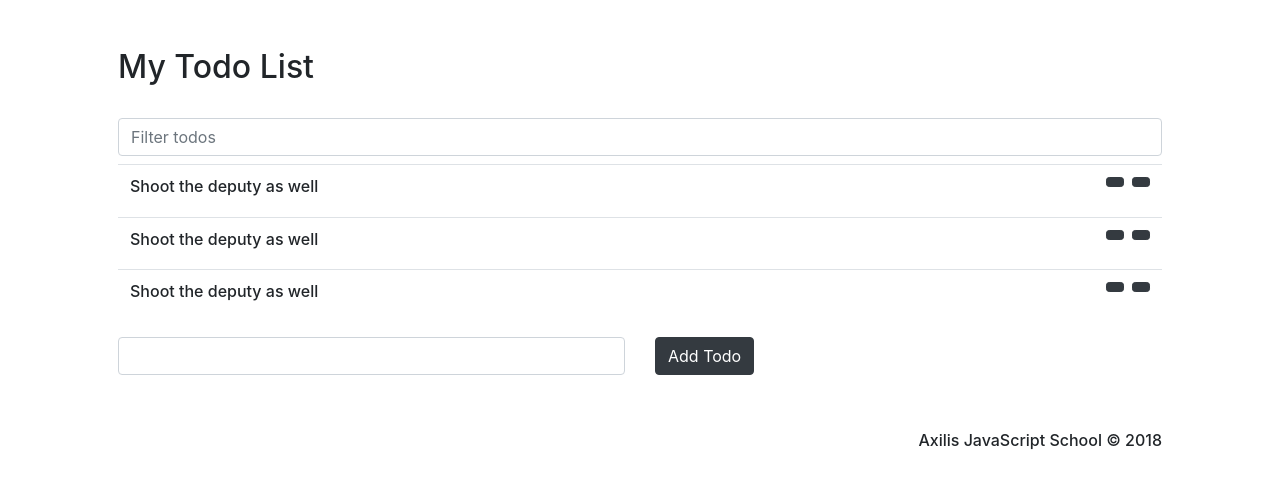
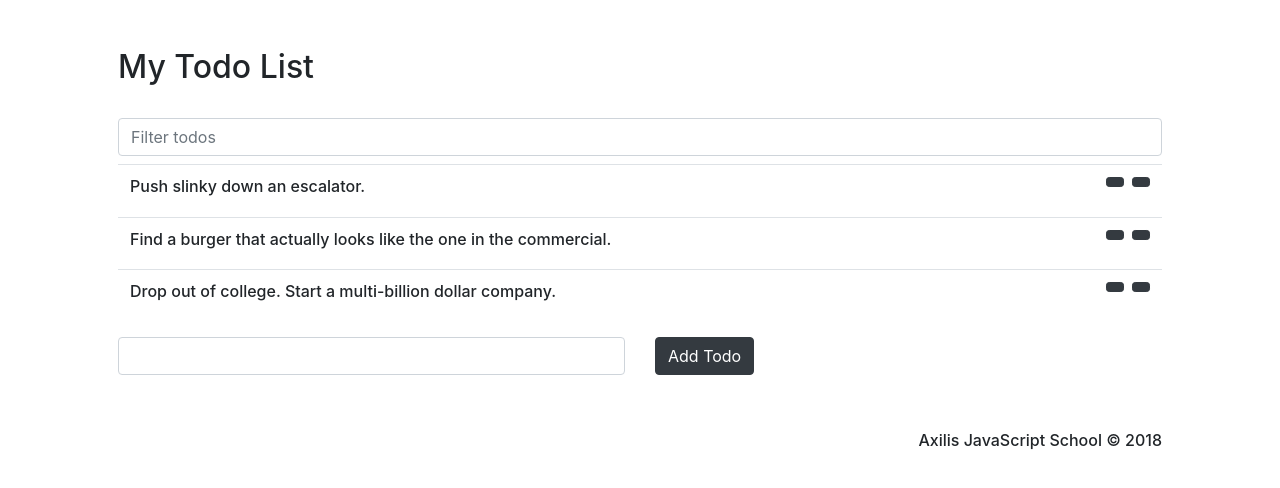
Before and after one commit to axilis/jsschool-2018, a React (Create React App) app in the folder React/: page / in a window 1280 px wide. Shown: the top 488 px of the page. Built offline with nearby package versions, Linux system fonts and the light colour scheme; a web font is replaced by a local one.

Commit message:
assignment 2 solution

```diff
--- a/React/src/components/Todo.js
+++ b/React/src/components/Todo.js
@@ -2,14 +2,15 @@ import React, { Component } from 'react';
 
 class Todo extends Component {
 	render() {
+		const { id, text, isDone } = this.props;
 		return (
 			<tr>
 				<td>
-					<h6>Shoot the deputy as well</h6>
+					<h6>{text}</h6>
 				</td>
 				<td>
 					<button className="btn btn-dark btn-sm float-right">
-						<i className="oi oi-check" />
+						<i className={'oi ' + (isDone ? 'oi-check' : 'oi-minus')} />
 					</button>
 					<button className="btn btn-dark btn-sm mr-2 float-right">
 						<i className="oi oi-trash" />
--- a/React/src/components/TodoList.js
+++ b/React/src/components/TodoList.js
@@ -13,11 +13,7 @@ class TodoList extends Component {
 					/>
 				</div>
 				<table className="table table-hover">
-					<tbody>
-						<Todo />
-						<Todo />
-						<Todo />
-					</tbody>
+					<tbody>{this.props.todos.map((t) => <Todo key={t.id} {...t} />)}</tbody>
 				</table>
 			</div>
 		);
```
